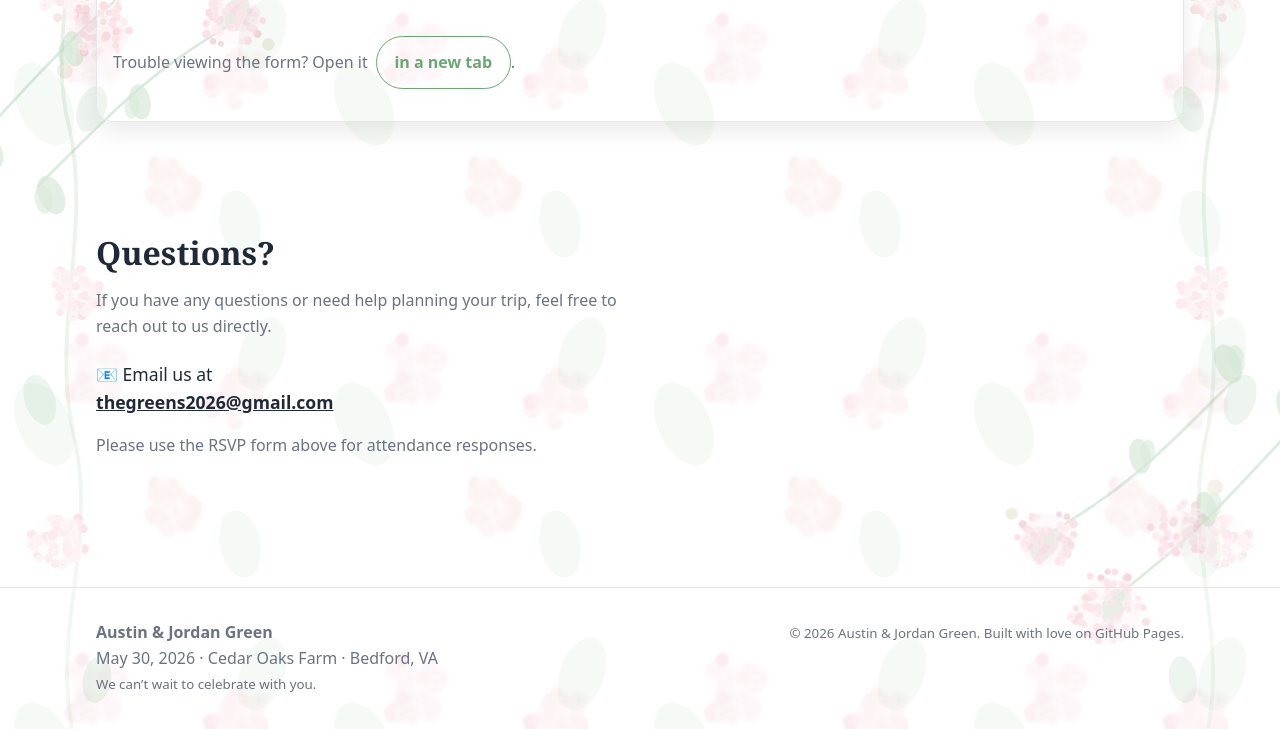
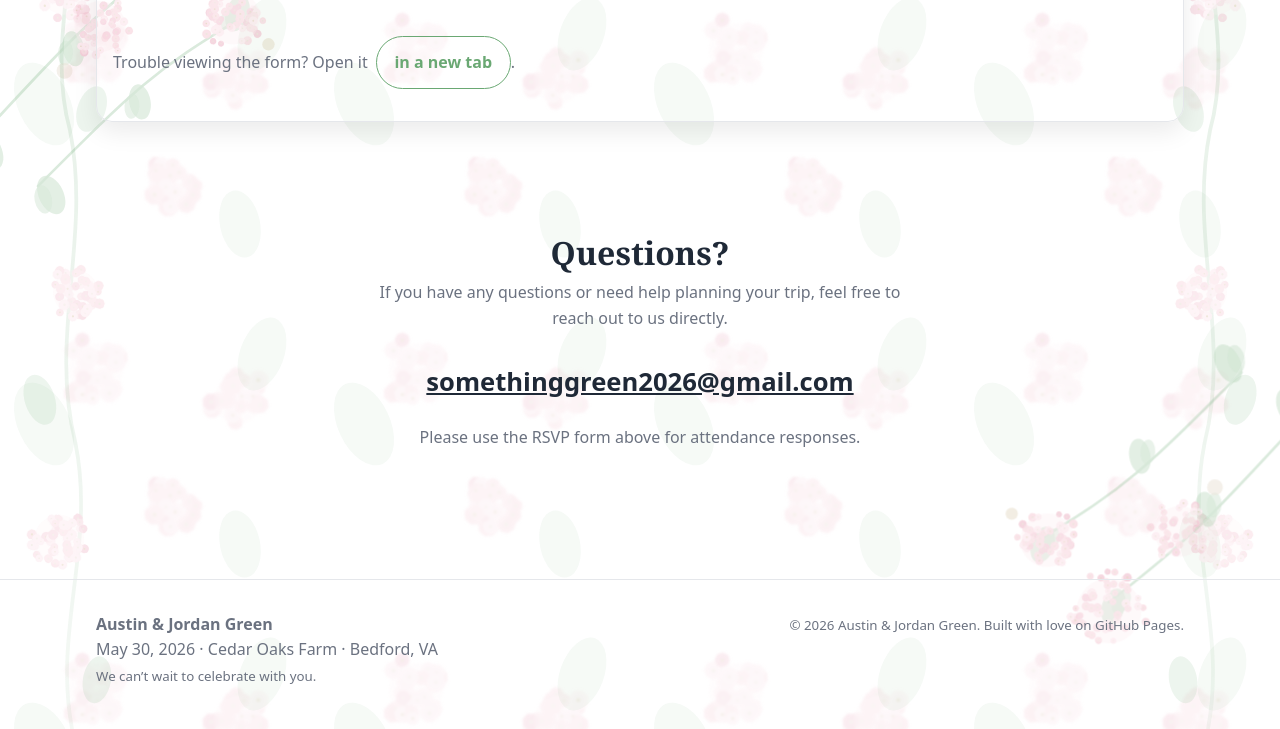
Before and after one commit to JordanGreen530/Wedding-Website, a Jekyll site: the page built from contact.md, in a window 1280 px wide and 900 px high, scrolled down 835 px, cut to the strip 171-900 px from the top of the window. Built offline with Jekyll 4.4.1, drawn with Linux system fonts in a browser that asks for light colours.

Commit message:
Update contact.md

```diff
--- a/contact.md
+++ b/contact.md
@@ -27,26 +27,34 @@ permalink: /contact/
 
 <!-- CONTACT SECOND -->
 <section class="section" id="contact">
-  <div class="container">
+  <div class="container" style="text-align:center">
     <h2 class="h2">Questions?</h2>
 
-    <p class="lead">
+    <p class="lead" style="margin: 0 auto">
       If you have any questions or need help planning your trip,
       feel free to reach out to us directly.
     </p>
 
-    <div class="sr" style="margin-top:1.25rem">
-      <p style="font-size:1.1rem">
-        📧 Email us at<br>
+    <div class="sr" style="margin-top:2rem">
+      <p
+        style="
+          font-size: clamp(1.25rem, 4vw, 1.6rem);
+          font-weight: 700;
+          line-height: 1.4;
+        "
+      >
         <a
-          href="mailto:thegreens2026@gmail.com"
-          style="font-weight:700; text-decoration:underline"
+          href="mailto:somethinggreen2026@gmail.com"
+          style="
+            text-decoration: underline;
+            word-break: break-word;
+          "
         >
-          thegreens2026@gmail.com
+          somethinggreen2026@gmail.com
         </a>
       </p>
 
-      <p class="subtle" style="margin-top:.75rem">
+      <p class="subtle" style="margin-top:1rem; max-width: 520px; margin-left:auto; margin-right:auto;">
         Please use the RSVP form above for attendance responses.
       </p>
     </div>
```
